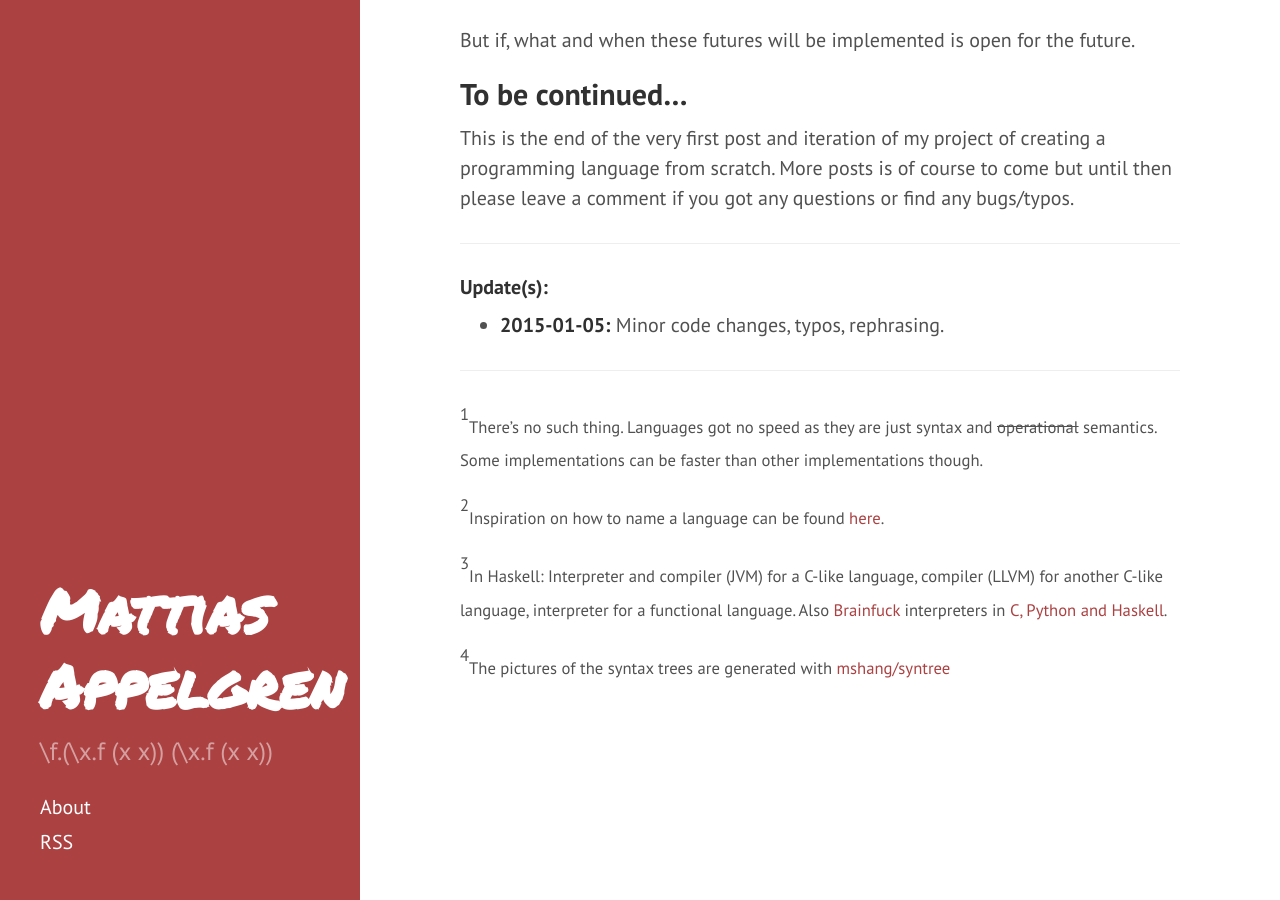
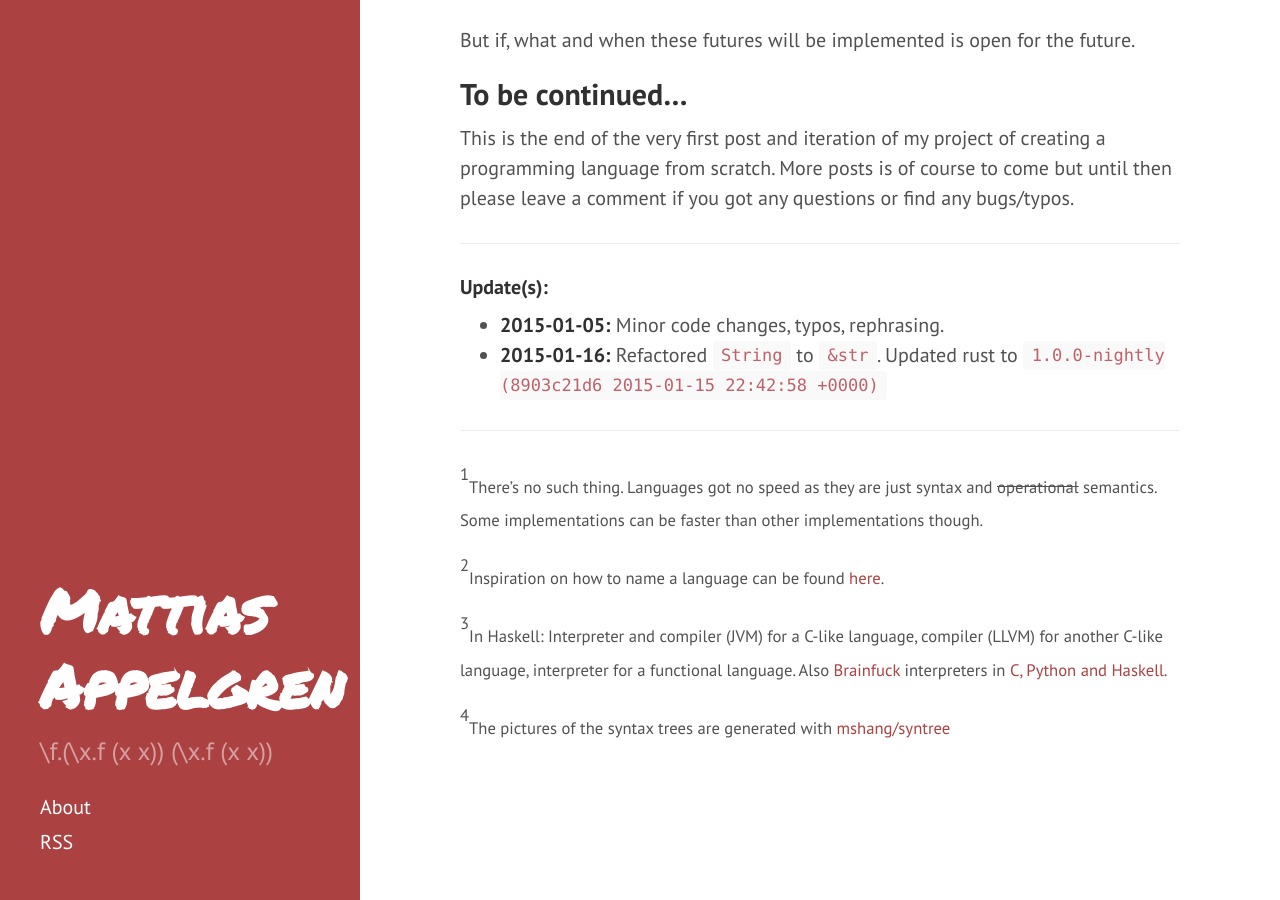
Before and after one commit to Mattias-/Mattias-.github.io, a Jekyll site: the page built from _posts/2015-01-03-DIY-Make-Your-Own-Programming-language.markdown, in a window 1280 px wide and 900 px high, scrolled down 25721 px. Built offline with Jekyll 4.4.1, drawn with Linux system fonts in a browser that asks for light colours; Markdown is read by kramdown in place of the engine named in the settings; comment, search, counter and statistics services are not loaded.

Commit message:
Add update text

```diff
--- a/_posts/2015-01-03-DIY-Make-Your-Own-Programming-language.markdown
+++ b/_posts/2015-01-03-DIY-Make-Your-Own-Programming-language.markdown
@@ -825,6 +825,7 @@ More posts is of course to come but until then please leave a comment if you got
 
 ##### Update(s):
 - **2015-01-05:** Minor code changes, typos, rephrasing.
+- **2015-01-16:**  Refactored `String` to `&str`. Updated rust to `1.0.0-nightly (8903c21d6 2015-01-15 22:42:58 +0000)`
 
 ---
 
```
